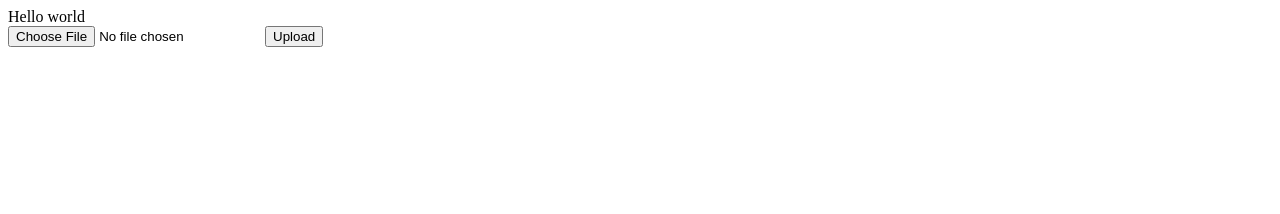
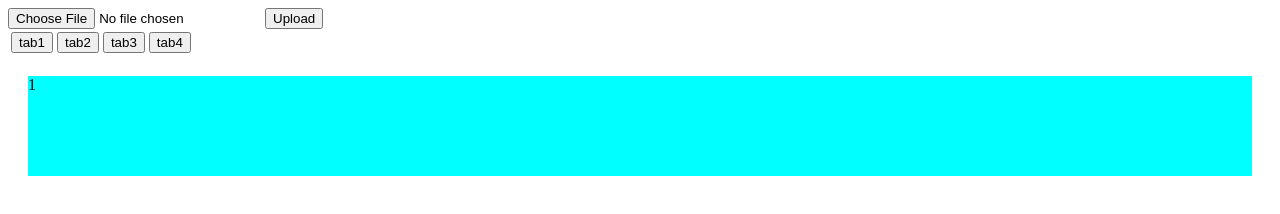
Before and after one commit to TheInvoker/Pictrove, a plain HTML site: page public/pictrove.html in a window 1280 px wide. Drawn offline with Linux system fonts and the light colour scheme.

Commit message:
content hide/show

```diff
--- a/public/pictrove.html
+++ b/public/pictrove.html
@@ -4,16 +4,66 @@
 		<title>Pictrove</title>
 
 		<script src="/js/jquery-3.0.0.min.js"></script>
+
+		<style>
+			.content {
+				height:100px;
+				background-color:cyan;
+				margin:20px;
+				box-sizing:border-box;
+			}
+		</style>
+
+		<script>
+			$(document).ready(function() {
+				$(".content").hide();
+				$(".menu button").click(function() {
+					var id = $(this).attr("id");
+					$(".content:visible").hide();
+					$(".content[data-id='" + id + "']").show();
+				});
+				$(".menu button").eq(0).click();
+			});
+		</script>
+
 	</head>
 
 	<body>
-		Hello world
-
 		<form method="post" action="/upload" enctype="multipart/form-data">
 			<input type="file" name="pic" accept="image/*" capture="camera">
 			<input type="submit" value="Upload">
 		</form>
 
+		<table class="menu">
+			<tr>
+				<td>
+					<button id="tab1">tab1</button>
+				</td>
+				<td>
+					<button id="tab2">tab2</button>
+				</td>
+				<td>
+					<button id="tab3">tab3</button>
+				</td>
+				<td>
+					<button id="tab4">tab4</button>
+				</td>
+			</tr>
+		</table>
+
+		<div class="content" data-id="tab1">
+			1
+		</div>
+		<div class="content" data-id="tab2">
+			2
+		</div>
+		<div class="content" data-id="tab3">
+			3
+		</div>
+		<div class="content" data-id="tab4">
+			4
+		</div>
+
 	</body>
 
 </html>
```
